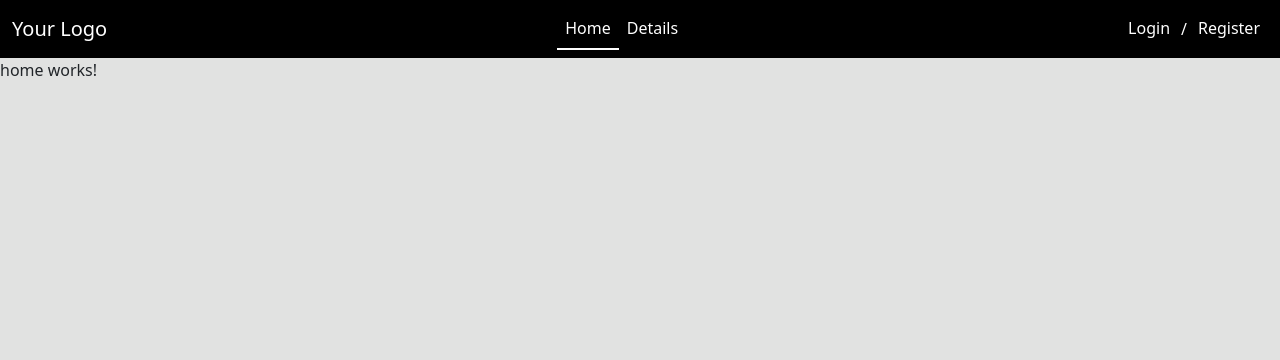
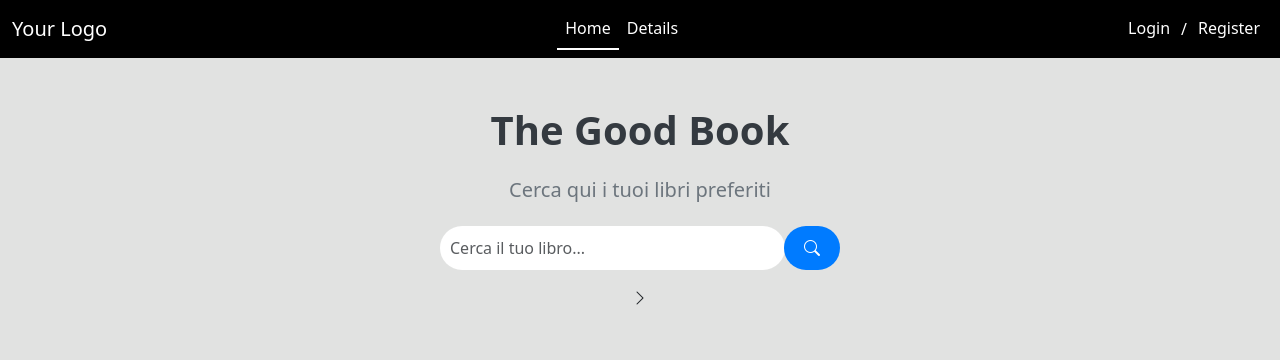
Before and after one commit to Bertuccia93/Edilizia-sostenibile, an Angular app: page /home in a window 1280 px wide. Shown: the top 360 px of the page. Built offline with nearby package versions, Linux system fonts and the light colour scheme; no server answers.

Commit message:
card detail

```diff
--- a/src/app/app.component.ts
+++ b/src/app/app.component.ts
@@ -12,13 +12,8 @@ export class AppComponent {
   constructor( private back:BackendApiService ) { }
 
   ngOnInit(): void {
-    this.getData();
   }
 
-  getData(){
-    this.back.testApi().subscribe(res=>{
-      console.log(res);
-    })
-  }
+
 
 }
--- a/src/app/app.module.ts
+++ b/src/app/app.module.ts
@@ -13,6 +13,7 @@ import { LoginComponent } from './component/login/login.component';
 import { MyBookComponent } from './component/my-book/my-book.component';
 import { RegisterComponent } from './component/register/register.component';
 import { SearchBookComponent } from './component/search-book/search-book.component';
+import { BackendApiService } from './services/backend-api.service';
 
 @NgModule({
   declarations: [
@@ -25,13 +26,15 @@ import { SearchBookComponent } from './component/search-book/search-book.compone
     FooterComponent,
     MyBookComponent,
     CopyrightComponent,
-    HomeComponent
+    HomeComponent,
+
   ],
   imports: [
     BrowserModule,
     AppRoutingModule,
     HttpClientModule,
 
+
   ],
   providers: [],
   bootstrap: [AppComponent]
--- a/src/app/component/detail-book/detail-book.component.html
+++ b/src/app/component/detail-book/detail-book.component.html
@@ -1 +1,22 @@
-<p>detail-book works!</p>
+<div class="card mb-3 custom-card">
+    <div class="row g-0">
+      <div class="col-md-4">
+        <img [src]="book.volumeInfo.imageLinks.thumbnail" alt="Immagine del libro" class="img-fluid" style="max-width: 128px; height: auto;" />
+      </div>
+      <div class="col-md-8">
+        <div class="card-body">
+          <h5 class="card-title">{{ book.volumeInfo.title }}</h5>
+          <p class="card-text">
+            <strong>Autore(i):</strong>
+            <span *ngIf="book.volumeInfo.authors.length === 1">{{ book.volumeInfo.authors[0] }}</span>
+            <span *ngIf="book.volumeInfo.authors.length > 1">{{ book.volumeInfo.authors.join(', ') }}</span>
+          </p>
+          <p class="card-text"><strong>Genere:</strong> {{ book.volumeInfo.categories }}</p>
+          <!-- <p class="card-text"><strong>Lingua:</strong> {{ book.volumeInfo.language }}</p>
+          <p class="card-text"><strong>Data di pubblicazione:</strong> {{ book.volumeInfo.publishedDate }}</p>
+          <p class="card-text"><strong>Numero di pagine:</strong> {{book.volumeInfo.pageCount }}</p>
+          <p class="card-text"><strong>ISBN:</strong> {{ book.volumeInfo.industryIdentifiers[0].identifier }}</p> -->
+        </div>
+      </div>
+    </div>
+  </div>
--- a/src/app/component/detail-book/detail-book.component.sass
+++ b/src/app/component/detail-book/detail-book.component.sass
@@ -0,0 +1,4 @@
+.custom-card
+    max-width: 400px!important
+    max-height: 200px!important
+    margin-bottom: 20px
--- a/src/app/component/detail-book/detail-book.component.ts
+++ b/src/app/component/detail-book/detail-book.component.ts
@@ -1,4 +1,5 @@
-import { Component, OnInit } from '@angular/core';
+import { Component, Input, OnInit } from '@angular/core';
+import { BackendApiService, Book } from 'src/app/services/backend-api.service';
 
 @Component({
   selector: 'app-detail-book',
@@ -6,7 +7,7 @@ import { Component, OnInit } from '@angular/core';
   styleUrls: ['./detail-book.component.sass']
 })
 export class DetailBookComponent implements OnInit {
-
+  @Input() book = {} as Book;
   constructor() { }
 
   ngOnInit(): void {
--- a/src/app/component/home/home.component.html
+++ b/src/app/component/home/home.component.html
@@ -1 +1,27 @@
-<p>home works!</p>
+
+<div class="container-fluid  mt-5">
+  <div class="d-flex flex-column justify-content-center align-items-center">
+    <h1 class="mb-4">The Good Book</h1>
+    <h4 class="mb-4">Cerca qui i tuoi libri preferiti</h4>
+    <div class="input-group rounded-pill">
+      <input #input type="text" class="form-control rounded-pill" placeholder="Cerca il tuo libro..." (input)="onSearchInputChange($event)">
+      <button class="btn btn-primary rounded-pill" type="button">
+        <i class="bi bi-search"></i>
+      </button>
+    </div>
+    <!-- Aggiungi un container separato per le card subito sotto l'elemento di ricerca -->
+<div class="container mt-3 "> <!-- Riduci il margine superiore qui -->
+  <!-- Frecce di navigazione Bootstrap Icon sulla sinistra e sulla destra -->
+  <div class="d-flex justify-content-between align-items-center">
+    <i class="bi bi-chevron-left" (click)="prevPage()" [hidden]="currentPage === 0"></i>
+    <div>
+      <!-- Rimuovi la classe col-md-6 qui -->
+      <div *ngFor="let bok of displayedBooks">
+        <app-detail-book [book]="bok"></app-detail-book>
+      </div>
+    </div>
+    <i class="bi bi-chevron-right" (click)="nextPage()" [hidden]="currentPage === maxPage"></i>
+  </div>
+</div>
+  </div>
+</div>
--- a/src/app/component/home/home.component.sass
+++ b/src/app/component/home/home.component.sass
@@ -0,0 +1,37 @@
+
+
+  .d-flex
+    flex-direction: column
+    text-align: center
+
+    h1
+      font-size: 2.5rem
+      font-weight: bold
+      color: #343a40
+
+    h4
+      font-size: 1.25rem
+      color: #6c757d
+
+    .input-group
+      max-width: 400px
+      width: 100%
+
+      input
+        border: none
+        border-radius: 25px 0 0 25px
+        padding: 10px
+        outline: none
+        box-shadow: none
+
+        &:focus
+          box-shadow: none
+
+      button
+        border: none
+        background-color: #007bff
+        border-radius: 0 25px 25px 0
+        padding: 10px 20px
+
+        &:hover
+          background-color: #0056b3
--- a/src/app/component/home/home.component.ts
+++ b/src/app/component/home/home.component.ts
@@ -1,4 +1,6 @@
 import { Component, OnInit } from '@angular/core';
+import { Observable } from 'rxjs';
+import { BackendApiService, Book } from 'src/app/services/backend-api.service';
 
 @Component({
   selector: 'app-home',
@@ -6,10 +8,51 @@ import { Component, OnInit } from '@angular/core';
   styleUrls: ['./home.component.sass']
 })
 export class HomeComponent implements OnInit {
+  boks: Book[] = [];
+  displayedBooks: Book[] = [];
+  currentPage = 0;
+  booksPerPage = 3;
 
-  constructor() { }
+  constructor(private gbs: BackendApiService) { }
 
   ngOnInit(): void {
   }
 
+  async onSearchInputChange(event: Event): Promise<void> {
+
+    const inputValue = (event.target as HTMLInputElement).value;
+    if( inputValue =='') {
+      this.displayedBooks=[]
+    }else{
+      this.gbs.search(inputValue).subscribe(res => {
+        this.boks = res;
+        console.log(res)
+        this.updateDisplayedBooks();
+      });
+    }
+  }
+
+  prevPage() {
+    if (this.currentPage > 0) {
+      this.currentPage--;
+      this.updateDisplayedBooks();
+    }
+  }
+
+  nextPage() {
+    if (this.currentPage < this.maxPage) {
+      this.currentPage++;
+      this.updateDisplayedBooks();
+    }
+  }
+
+  updateDisplayedBooks() {
+    const startIndex = this.currentPage * this.booksPerPage;
+    const endIndex = startIndex + this.booksPerPage;
+    this.displayedBooks = this.boks.slice(startIndex, endIndex);
+  }
+
+  get maxPage() {
+    return Math.ceil(this.boks.length / this.booksPerPage) - 1;
+  }
 }
--- a/src/app/services/backend-api.service.ts
+++ b/src/app/services/backend-api.service.ts
@@ -1,20 +1,51 @@
+import { HttpClient } from '@angular/common/http';
 import { Injectable } from '@angular/core';
-import {
-  HttpClient,
-  HttpErrorResponse,
-  HttpHeaders,
-  HttpParams,
-} from '@angular/common/http';
+import { Observable } from 'rxjs';
+import { map } from 'rxjs/operators';
+
+export type Book = {
+  id: string;
+  volumeInfo: {
+    title: string;
+    subtitle: string;
+    authors: string[];
+    categories:string[];
+    pageCount:number;
+    publishedDate:string;
+    industryIdentifiers:[{
+      type: string,
+      identifier: string
+    }];
+    language:string;
+    publisher: string;
+    publishDate: string;
+    description: string;
+    averageRating: number;
+    ratingsCount: number;
+    imageLinks: {
+      thumbnail: string;
+      smallThumbnail: string;
+    };
+  };
+}
 @Injectable({
   providedIn: 'root'
 })
-export class BackendApiService {
-
-  constructor(private httpClient: HttpClient) { }
 
 
-  testApi(){
-    let url = "https://www.thecocktaildb.com/api/json/v1/1/random.php";
-    return this.httpClient.get(url);
+
+export class BackendApiService {
+  private API_PATH = 'https://www.googleapis.com/books/v1/volumes';
+  constructor(private http: HttpClient) { }
+
+
+  search(query: string): Observable<Book[]> {
+    return this.http
+      .get<{ items: Book[] }>(`${this.API_PATH}?q=${query}`)
+      .pipe(map(books => books.items || []));
+  }
+
+  getById(volumeId: string): Observable<Book> {
+    return this.http.get<Book>(`${this.API_PATH}/${volumeId}`);
   }
 }
```
